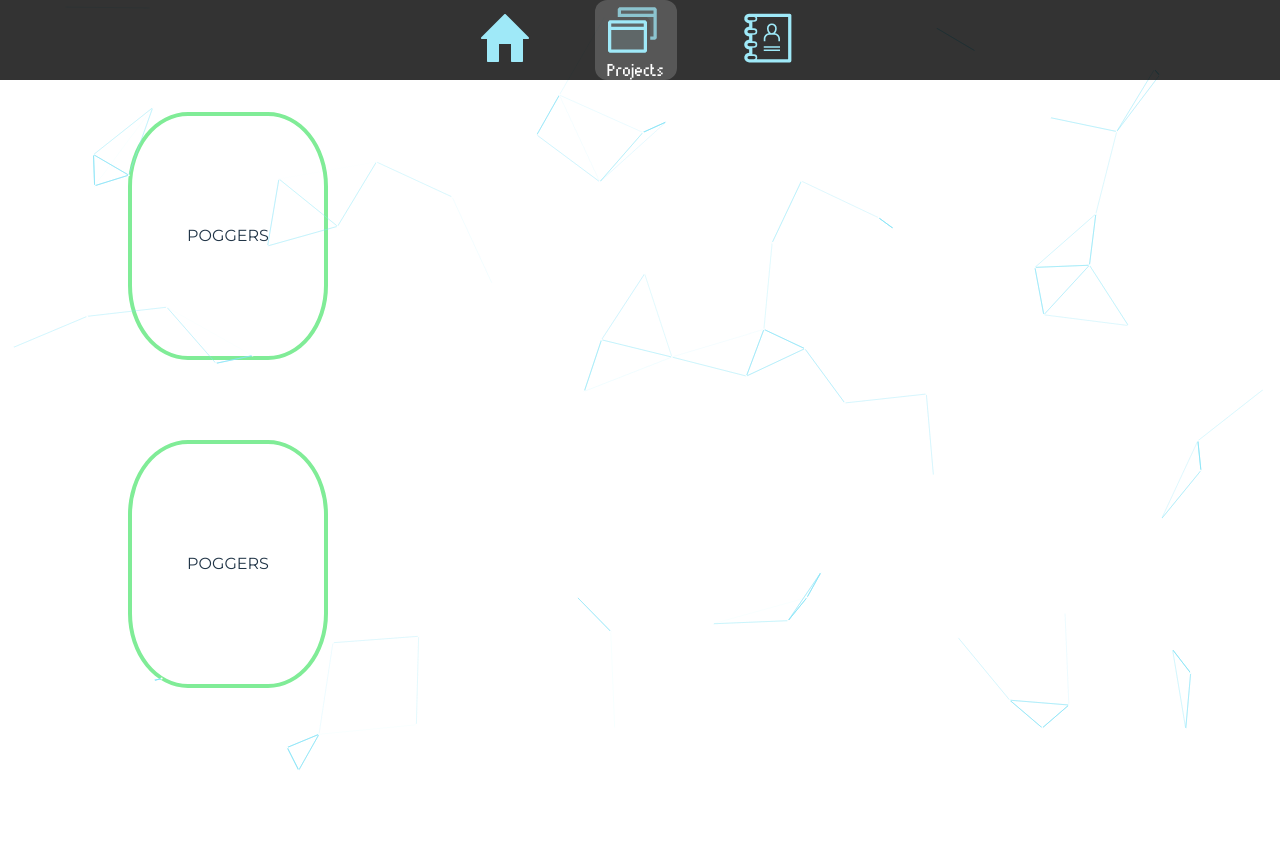
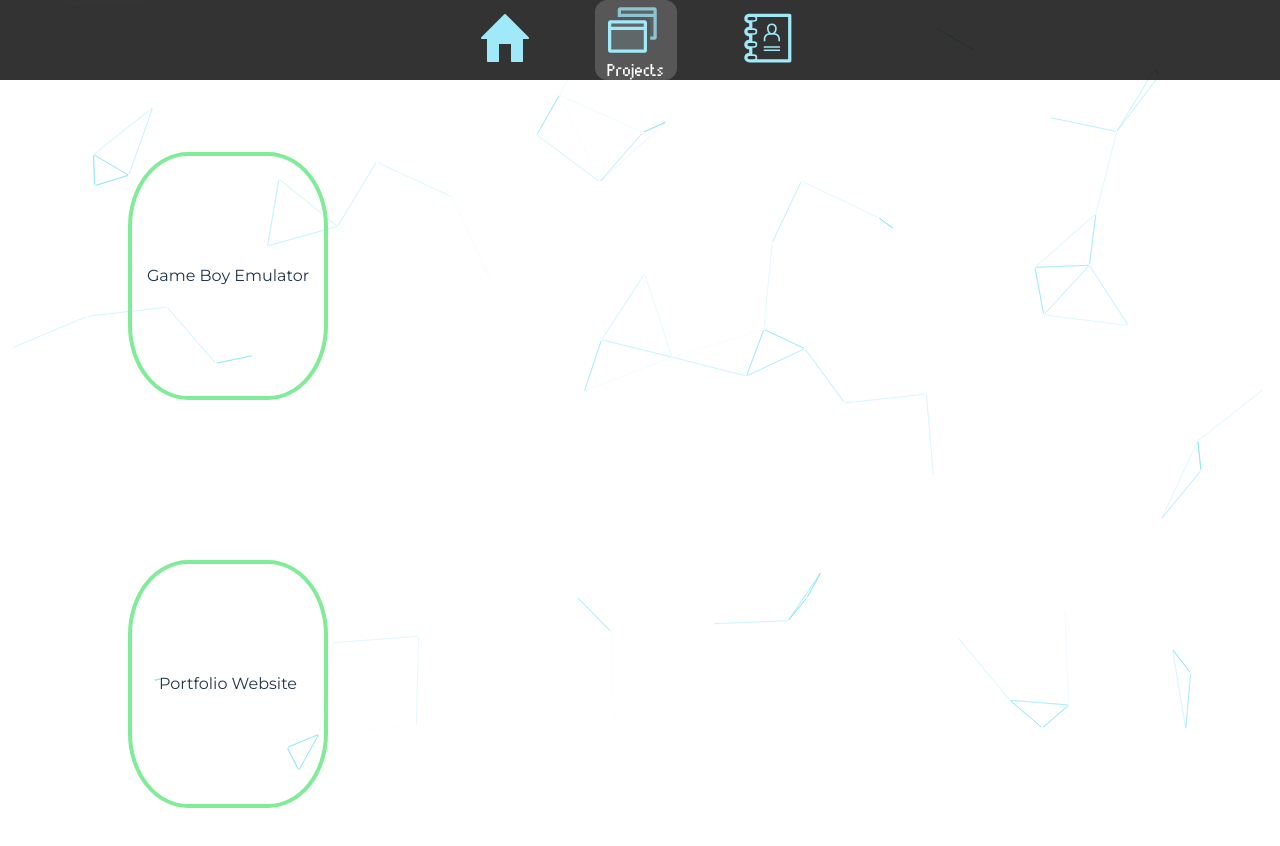
Before and after one commit to DerrekNguyen/Portfolio, a React (Vite) app in the folder portfolio/: page /projects in a window 1280 px wide. Shown: the top 846 px of the page. Before the commit the page ends 800 px from the top, so only its background shows below. Built offline with nearby package versions, Linux system fonts and the light colour scheme.

Commit message:
more progress

```diff
--- a/portfolio/package.json
+++ b/portfolio/package.json
@@ -10,12 +10,14 @@
     "preview": "vite preview"
   },
   "dependencies": {
+    "@tailwindcss/vite": "^4.1.14",
     "@tsparticles/react": "^3.0.0",
     "@tsparticles/slim": "^3.9.1",
     "motion": "^12.23.24",
     "react": "^19.1.1",
     "react-dom": "^19.1.1",
-    "react-router-dom": "^7.9.4"
+    "react-router-dom": "^7.9.4",
+    "tailwindcss": "^4.1.14"
   },
   "devDependencies": {
     "@eslint/js": "^9.36.0",
--- a/portfolio/src/components/Projects/ProjectItem.tsx
+++ b/portfolio/src/components/Projects/ProjectItem.tsx
@@ -1,9 +1,15 @@
 import '../../styles/projects/projectItem.css'
+import * as motion from "motion/react-client"
 
-function ProjectItem() {
+interface projectItemInterface {
+  title: string,
+  onOpen: () => void,
+}
+
+function ProjectItem({ title, onOpen }: projectItemInterface) {
   return (
-    <div className="projectItem">
-      <p>POGGERS</p>
+    <div className="projectItem" onClick={onOpen}>
+      <p>{title}</p>
     </div>
   );
 }
--- /dev/null
+++ b/portfolio/src/components/Projects/ProjectModal.tsx
@@ -0,0 +1,19 @@
+interface projectModalInterface {
+  title: string,
+  description: string,
+  onClose: () => void,
+}
+
+function ProjectModal({ title, description, onClose }: projectModalInterface) {
+  return (
+    <div className="modalOverlay" onClick={onClose}>
+      <div className="projectModalContent" onClick={(e) => e.stopPropagation()}>
+        <h2>{title}</h2>
+        <p>{description}</p>
+        <button onClick={onClose}>Close</button>
+      </div>
+    </div>
+  );
+}
+
+export default ProjectModal;
--- a/portfolio/src/pages/Projects.tsx
+++ b/portfolio/src/pages/Projects.tsx
@@ -1,11 +1,38 @@
 import "../styles/projects/project.css"
 import ProjectItem from "../components/Projects/ProjectItem";
+import ProjectModal from "../components/Projects/ProjectModal";
+import { useState } from "react";
+
+interface Project {
+  title: string;
+  description: string;
+}
 
 function Projects() {
+  const [activeProject, setActiveProject] = useState<Project | null>(null);
+
+  const projects: Project[] = [
+    { title: "Game Boy Emulator", description: "A C# emulator with full CPU/PPU/APU." },
+    { title: "Portfolio Website", description: "React + Tailwind portfolio with animations." },
+  ];
+
   return (
     <div className="project">
-      <ProjectItem></ProjectItem>
-      <ProjectItem></ProjectItem>
+      {projects.map((proj, i) => (
+        <ProjectItem
+          key={i}
+          title={proj.title}
+          onOpen={() => setActiveProject(proj)}
+        />
+      ))}
+
+      {activeProject &&
+        <ProjectModal
+          title={activeProject.title}
+          description={activeProject.title}
+          onClose={() => setActiveProject(null)}>
+        </ProjectModal>
+      }
     </div>
   );
 }
--- a/portfolio/src/styles/projects/projectItem.css
+++ b/portfolio/src/styles/projects/projectItem.css
@@ -1,4 +1,5 @@
 .projectItem {
+    position: relative;
     display: flex;
     align-items: center;
     justify-content: center;
@@ -8,6 +9,30 @@
     border: 0.5vh solid #80ec97;
     font-family: 'Montserrat';
     border-radius: 30%;
-    margin-top: 5vh;
+    margin-top: 15vh;
     margin-bottom: 5vh;
 }
+
+.projectDescription {
+    position: absolute;
+    left: 100%;
+    display: flex;
+    align-items: center;
+    justify-content: center;
+
+    height: 45vh;
+    width: 60vw;
+    border: 0.5vh solid #80ec97;
+    font-family: 'Montserrat';
+    border-radius: 7vw;
+    opacity: 0;
+
+    transform: translateX(10px);
+    transition: opacity 0.35s ease;
+    transition: transform 0.35 ease-in;
+}
+
+.projectItem:hover .projectDescription{
+    transform: translateX(0vw);
+    opacity: 1;
+}
```
Also changed, not shown: portfolio/src/components/Projects/ProjectDescription.tsx (deleted), 1 other file (tests, documents, lock files or other folders).
